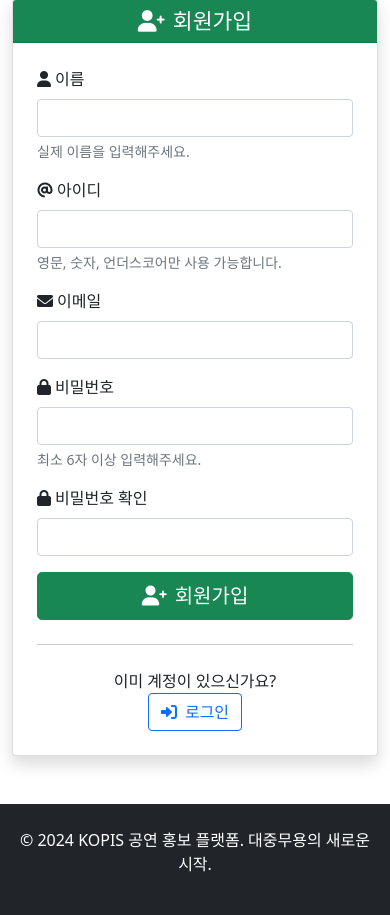
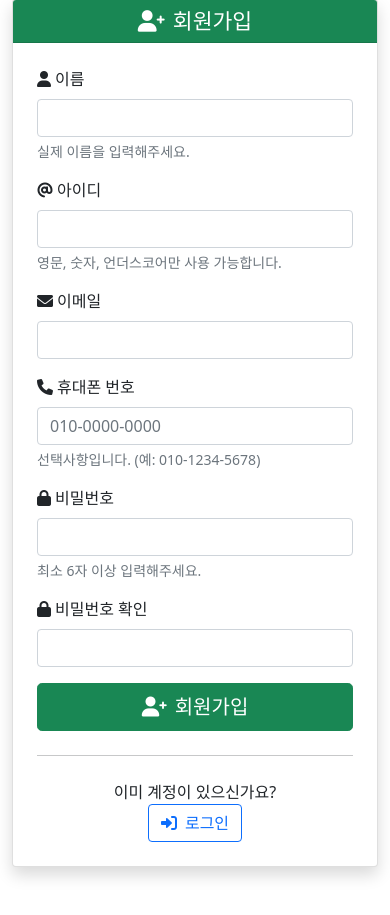
Before and after one commit to Jae-Sung-LEE-create/kopis-performance, a Flask app: page /register in a window 390 px wide. Shown: the part 111-1026 px from the top of the page. Run offline with Flask 3, Linux system fonts and the light colour scheme.

Commit message:
Add phone number field to registration and fix admin panel display

```diff
--- a/main.py
+++ b/main.py
@@ -108,13 +108,14 @@ performance_id_counter = 1
 
 # 사용자 모델
 class User(UserMixin):
-    def __init__(self, name, username, email, password_hash, is_admin=False):
+    def __init__(self, name, username, email, password_hash, phone=None, is_admin=False):
         global user_id_counter
         self.id = user_id_counter
         user_id_counter += 1
         self.name = name
         self.username = username
         self.email = email
+        self.phone = phone
         self.password_hash = password_hash
         self.is_admin = is_admin
         self.created_at = datetime.utcnow()
@@ -154,6 +155,7 @@ def ensure_admin_account():
         username=admin_username,
         email=admin_email,
         password_hash=generate_password_hash(admin_password),
+        phone="010-0000-0000",
         is_admin=True
     )
     users.append(admin_user)
@@ -197,6 +199,7 @@ def register():
         name = request.form['name']
         username = request.form['username']
         email = request.form['email']
+        phone = request.form.get('phone', '')  # 휴대폰 번호 (선택사항)
         password = request.form['password']
         confirm_password = request.form['confirm_password']
 
@@ -225,7 +228,7 @@ def register():
 
         # 새 사용자 생성
         password_hash = generate_password_hash(password)
-        new_user = User(name, username, email, password_hash)
+        new_user = User(name, username, email, password_hash, phone)
         users.append(new_user)
 
         # 데이터 저장
--- a/templates/admin.html
+++ b/templates/admin.html
@@ -217,7 +217,8 @@
                                 <tr><td><strong>이름:</strong></td><td>{{ user.name }}</td></tr>
                                 <tr><td><strong>아이디:</strong></td><td>{{ user.username }}</td></tr>
                                 <tr><td><strong>이메일:</strong></td><td>{{ user.email }}</td></tr>
-                                <tr><td><strong>연락처:</strong></td><td>{{ performance.contact_email }}</td></tr>
+                                <tr><td><strong>휴대폰:</strong></td><td>{{ user.phone if user.phone else '미입력' }}</td></tr>
+                                <tr><td><strong>공연 연락처:</strong></td><td>{{ performance.contact_email }}</td></tr>
                                 {% endif %}
                             {% endfor %}
                         </table>
--- a/templates/register.html
+++ b/templates/register.html
@@ -46,6 +46,13 @@
                             <input type="email" class="form-control" id="email" name="email" required>
                         </div>
                         <div class="mb-3">
+                            <label for="phone" class="form-label">
+                                <i class="fas fa-phone me-1"></i>휴대폰 번호
+                            </label>
+                            <input type="tel" class="form-control" id="phone" name="phone" placeholder="010-0000-0000">
+                            <div class="form-text">선택사항입니다. (예: 010-1234-5678)</div>
+                        </div>
+                        <div class="mb-3">
                             <label for="password" class="form-label">
                                 <i class="fas fa-lock me-1"></i>비밀번호
                             </label>
```
